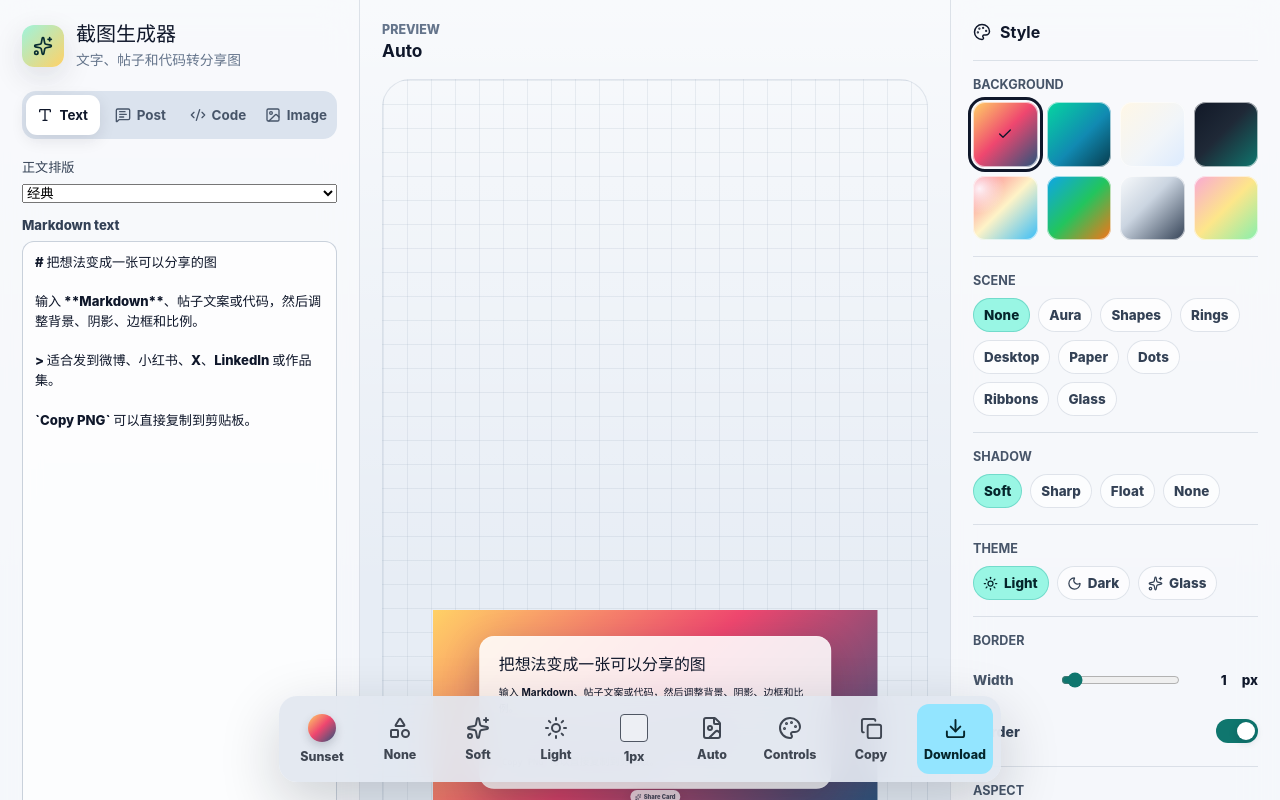
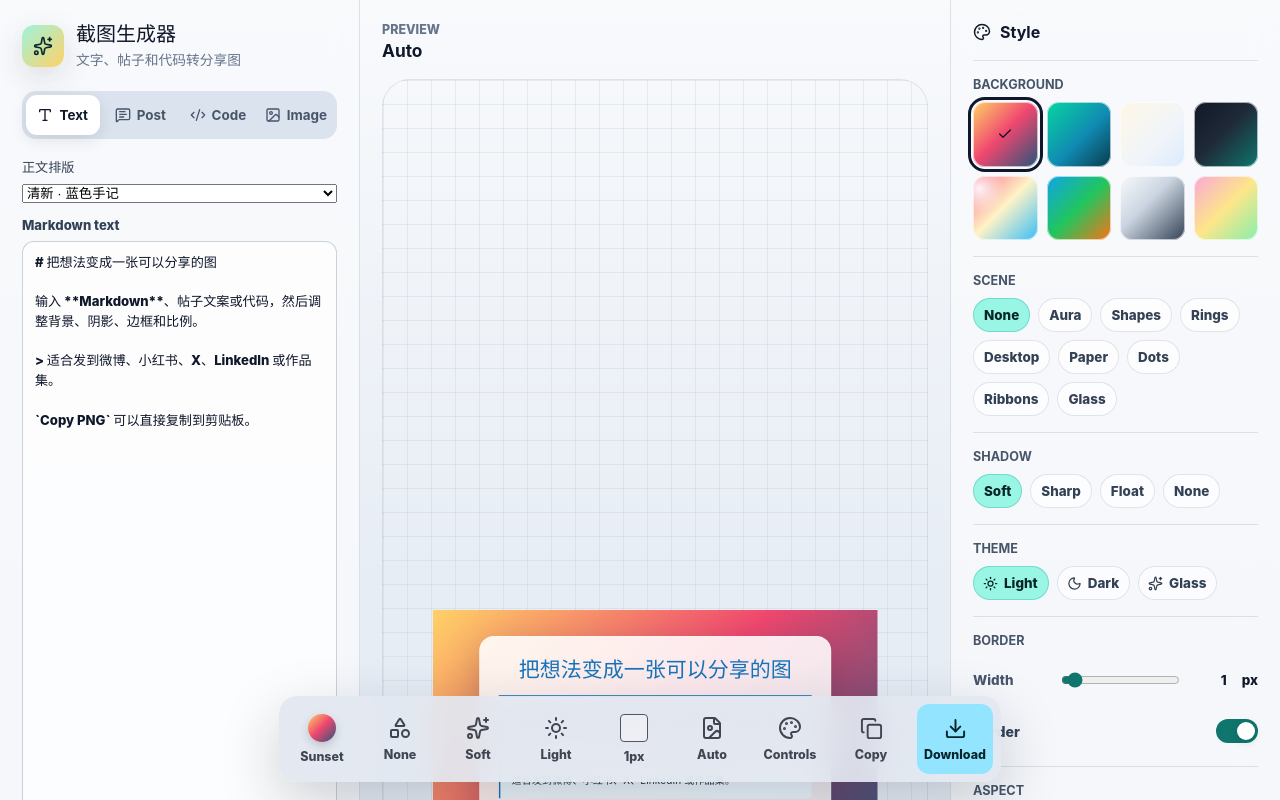
Before and after one commit to born79230/sharecardmaker, a React (Vite) app: page / in a window 1280 px wide. Shown: the top 800 px of the page. Built offline with nearby package versions, Linux system fonts and the light colour scheme.

Commit message:
Adapt distinct WeMD-inspired Markdown typography themes

```diff
--- a/src/main.jsx
+++ b/src/main.jsx
@@ -44,6 +44,7 @@ import {
   THEME_OPTIONS
 } from './presets.js';
 import './styles.css';
+import './typography.css';
 
 const MODES = [
   { id: 'text', label: 'Text', icon: Type },
@@ -567,9 +568,9 @@ function EditorBody(props) {
     <div className="form-stack">
       <Label text="正文排版">
         <select value={typography} onChange={(event) => setTypography(event.target.value)}>
-          <option value="classic">经典</option>
-          <option value="editorial">杂志</option>
-          <option value="notes">笔记</option>
+          <option value="classic">清新 · 蓝色手记</option>
+          <option value="editorial">杂志 · 编辑部手记</option>
+          <option value="notes">笔记 · 知识库</option>
         </select>
       </Label>
       <Label text="Markdown text">
--- a/src/styles.css
+++ b/src/styles.css
@@ -1269,9 +1269,3 @@ button {
 .markdown-body th { background: rgba(128, 128, 128, .12); }
 .markdown-body pre, .code-card pre { white-space: pre-wrap; overflow-wrap: anywhere; }
 .markdown-body pre code { white-space: inherit; }
-.typography-editorial { font-family: Georgia, "Noto Serif SC", "Songti SC", serif; line-height: 1.85; }
-.typography-editorial h2 { padding-bottom: .3em; border-bottom: 2px solid currentColor; }
-.typography-editorial blockquote { border-left-width: 2px; font-style: italic; }
-.typography-notes { line-height: 1.8; }
-.typography-notes h2 { padding: .3em .5em; border-radius: 8px; background: rgba(128, 128, 128, .13); }
-.typography-notes blockquote { padding: .7em 1em; border-radius: 0 10px 10px 0; background: rgba(128, 128, 128, .1); }
--- /dev/null
+++ b/src/typography.css
@@ -0,0 +1,77 @@
+/* Adapted from WeMD's modern-editorial and knowledge-base themes (MIT).
+   See THIRD_PARTY_NOTICES.md. Scoped to Markdown; card appearance stays independent. */
+.markdown-body {
+  --ink: #263445;
+  --muted: #627184;
+  --accent: #1674bc;
+  --tint: #edf6fd;
+  --rule: #c8dbea;
+  color: var(--ink);
+  line-height: 1.8;
+  letter-spacing: .015em;
+}
+.dark .markdown-body {
+  --ink: #e6edf5;
+  --muted: #a9b8c9;
+  --accent: #83caff;
+  --tint: #20354a;
+  --rule: #466078;
+}
+.markdown-body h1 { font-size: 2.1em; line-height: 1.35; margin: 0 0 .8em; }
+.markdown-body h2 { font-size: 1.35em; line-height: 1.45; margin: 1.6em 0 .8em; }
+.markdown-body h3 { font-size: 1.1em; line-height: 1.5; margin: 1.3em 0 .65em; }
+.markdown-body h4, .markdown-body h5, .markdown-body h6 { line-height: 1.5; margin: 1.2em 0 .6em; }
+.markdown-body p { margin: 0 0 1em; }
+.markdown-body li { margin: .35em 0; }
+.markdown-body li > p { margin-bottom: .4em; }
+.markdown-body li::marker { color: var(--accent); font-weight: 700; }
+.markdown-body ul, .markdown-body ol { padding-left: 1.5em; }
+.markdown-body a, .dark .markdown-body a { color: var(--accent); font-weight: 600; }
+.markdown-body blockquote { color: var(--ink); opacity: 1; margin: 1.3em 0; }
+.markdown-body blockquote > :last-child { margin-bottom: 0; }
+.markdown-body hr { border: 0; border-top: 1px solid var(--rule); margin: 1.8em 0; }
+.markdown-body th { background: var(--tint); }
+.markdown-body th, .markdown-body td { border-color: var(--rule); font-size: .85em; }
+.markdown-body tbody tr:nth-child(even) { background: var(--tint); }
+.markdown-body img { height: auto; margin: 1.3em auto; }
+.markdown-body :not(pre) > code, .dark .markdown-body :not(pre) > code {
+  color: var(--accent); background: var(--tint); padding: .12em .35em; font-size: .82em;
+}
+.markdown-body pre { margin: 1.3em 0; line-height: 1.65; }
+.markdown-body pre code { color: inherit; font-size: .78em; }
+
+/* Blue notes: centered title, solid section tabs, cool callouts. */
+.typography-classic h1 { text-align: center; color: var(--accent); padding-bottom: .55em; border-bottom: 3px solid var(--accent); }
+.typography-classic h2 { width: fit-content; padding: .3em .75em; color: #fff; background: #1674bc; border-radius: 5px; }
+.typography-classic h3 { border-left: 4px solid var(--accent); padding-left: .6em; }
+.typography-classic strong { color: var(--accent); }
+.typography-classic blockquote { padding: .9em 1.1em; border-left: 4px solid var(--accent); background: var(--tint); border-radius: 0 10px 10px 0; }
+.typography-classic pre { background: #172b40; border-radius: 10px; }
+.typography-classic hr { width: 25%; border-top: 3px solid var(--accent); margin-inline: auto; }
+
+/* Editorial: masthead, numbered chapters, rust accents and print-like rules. */
+.typography-editorial { --ink: #34362f; --muted: #73766b; --accent: #ad512e; --tint: #f1f0e9; --rule: #ccccc2; counter-reset: editorial-section; line-height: 1.86; }
+.dark .typography-editorial { --ink: #eeeadd; --muted: #c0bdae; --accent: #efa47f; --tint: #35362f; --rule: #656657; }
+.typography-editorial h1 { font-family: "Songti SC", "STSong", Georgia, serif; font-weight: 900; letter-spacing: .04em; border-top: 5px solid var(--ink); border-bottom: 3px solid var(--accent); padding: .45em 0; margin-bottom: 1em; }
+.typography-editorial h2 { display: flex; align-items: baseline; gap: .6em; border-bottom: 1px solid var(--rule); padding-bottom: .45em; font-family: "Songti SC", Georgia, serif; }
+.typography-editorial h2::before { counter-increment: editorial-section; content: counter(editorial-section, decimal-leading-zero); color: var(--accent); font: 800 1.3em/1 monospace; }
+.typography-editorial h3 { background: var(--ink); color: var(--tint); padding: .35em .7em; width: fit-content; }
+.typography-editorial strong { border-bottom: 2px solid var(--accent); padding-bottom: .08em; }
+.typography-editorial a { border-bottom: 1px solid var(--accent); }
+.typography-editorial blockquote { padding: 1em 1.1em; border: 0; border-top: 3px solid var(--muted); border-bottom: 1px solid var(--rule); background: var(--tint); font-family: "Songti SC", Georgia, serif; }
+.typography-editorial pre { color: var(--ink); background: var(--tint); border: 1px solid var(--rule); border-left: 4px solid var(--accent); border-radius: 0; }
+.typography-editorial hr { width: 84px; height: 5px; border: 0; background: var(--accent); margin-inline: auto; }
+.typography-editorial img { border: 1px solid var(--rule); border-radius: 1px; padding: 6px; box-shadow: 6px 6px 0 var(--rule); }
+
+/* Knowledge base: page heading, gray section bars, yellow highlighter. */
+.typography-notes { --ink: #37352f; --muted: #787774; --accent: #a34b21; --tint: #f1f1ef; --rule: #deddd8; line-height: 1.75; }
+.dark .typography-notes { --ink: #eeede9; --muted: #b5b3ac; --accent: #f3bf8a; --tint: #343431; --rule: #575751; }
+.typography-notes h1 { font-size: 2em; font-weight: 800; letter-spacing: -.035em; padding-bottom: .6em; border-bottom: 1px solid var(--rule); }
+.typography-notes h2 { padding: .35em .55em; background: var(--tint); border-radius: 4px; }
+.typography-notes h3 { width: fit-content; border-bottom: 4px solid #fde2a4; padding-bottom: .1em; }
+.typography-notes strong { color: #493a20; background: #fdecc8; padding: .08em .2em; border-radius: 3px; box-decoration-break: clone; -webkit-box-decoration-break: clone; }
+.typography-notes blockquote { padding: .9em 1em; background: var(--tint); border-left: 4px solid var(--muted); border-radius: 4px; }
+.typography-notes blockquote blockquote { background: #e7f3f8; color: #263445; border-left-color: #2d9cdb; }
+.typography-notes pre { color: var(--ink); background: var(--tint); border: 1px solid var(--rule); border-radius: 5px; }
+.typography-notes :not(pre) > code { color: #bd483d; }
+.typography-notes a { color: var(--ink); border-bottom: 1px solid var(--muted); }
```
Also changed, not shown: 1 other file (tests, documents, lock files or other folders).
